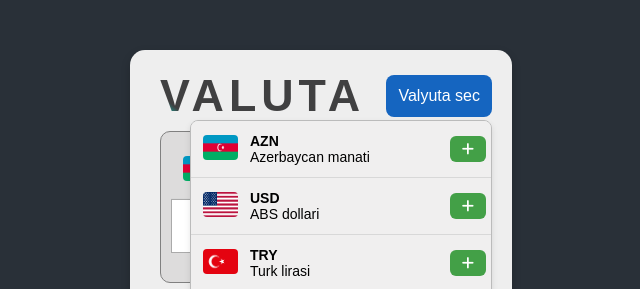
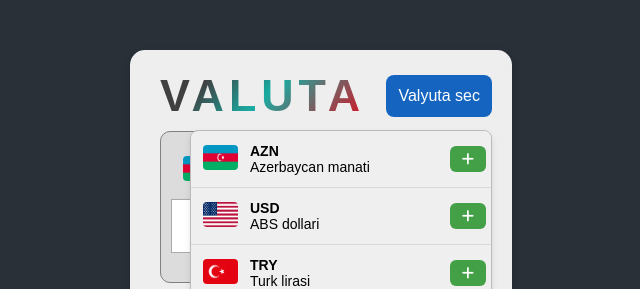
Before and after one commit to Agasalim/valyuta, a plain HTML site: page index.html in a window 1280 px wide. Both pictures are taken after a click on the button "Valyuta sec". Shown: the top 289 px of the page, without its empty margins (319-959 px from the left). Drawn offline with Linux system fonts and the light colour scheme.

Commit message:
third commit

```diff
--- a/style.css
+++ b/style.css
@@ -35,7 +35,7 @@ body {
     font-size: 2.8rem;
     letter-spacing: 5px;
     margin:0 10px;
-    background: linear-gradient(220deg, rgba(64,64,65,1) 88%, rgba(24,172,162,1) 94%, rgba(200,32,45,1) 99%);
+    background: linear-gradient(135deg, rgba(64,64,65,1) 22%, rgba(24,172,162,1) 51%, rgba(200,32,45,1) 94%);
     -webkit-background-clip: text;
     color: transparent;
 }
@@ -52,7 +52,7 @@ body {
 .secim:hover {background: #0543a1;}
 .currency_list {
     position: absolute;
-    top: 70px;
+    top: 80px;
     right: 20px;
     width: 300px;
     background: #f0efef;
```
